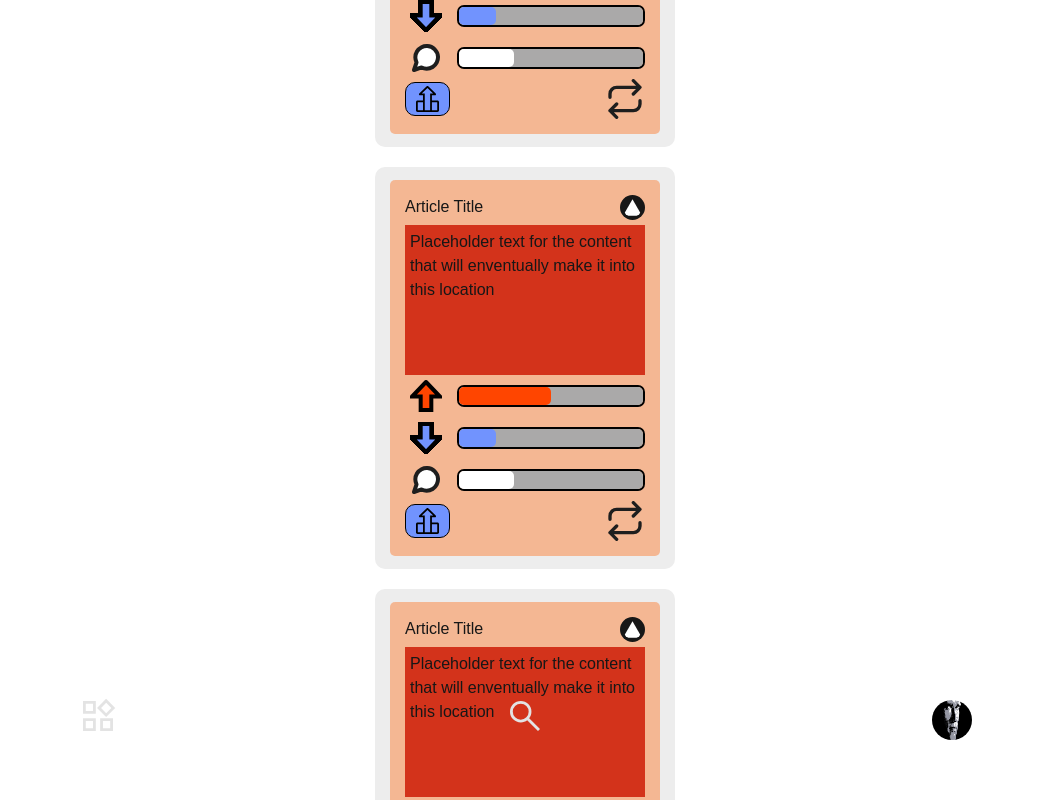
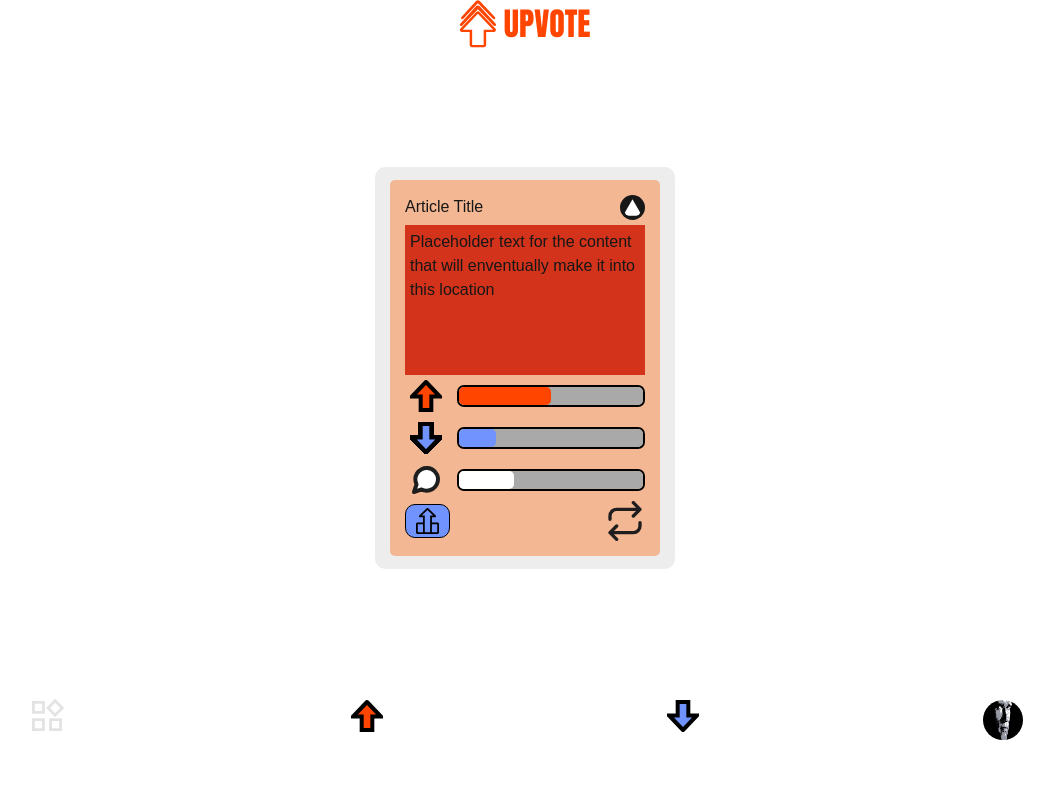
Before and after one commit to AlasdairAnderson/upvote, a Next.js app: page / in a window 1280 px wide. Shown: the top 800 px of the page, without its empty margins (115-1169 px from the left). Built offline with nearby package versions, Linux system fonts and the light colour scheme; a web font is replaced by a local one.

Commit message:
basic layout of application with no functionality

```diff
--- a/src/app/layout.js
+++ b/src/app/layout.js
@@ -37,7 +37,8 @@ export default function RootLayout({ children }) {
         </main>
         <menu>
           <li><button><img id="categories" src="/widgetsIcon.svg" alt="categories"/></button></li>
-          <li><button><img id="search"src="/searchIcon.svg" alt="search"/></button></li>
+          <li><button><img id="upvote" src="/UpvoteIcon.svg" alt="Upvote Content"></img></button></li>
+          <li><button><img id="downvote" src="/DownvoteIcon.svg" alt="Downvote Contnet"></img></button></li>
           <li><img id="user" src="/Arnold.jpg" alt="user icon"/></li>
         </menu>
       </body>
--- a/src/app/page.js
+++ b/src/app/page.js
@@ -5,9 +5,6 @@ export default function Home() {
   return (
     <div className="card-stack">
       <Card/>
-      <Card/>
-      <Card/>
     </div>
-
   );
 }
```
